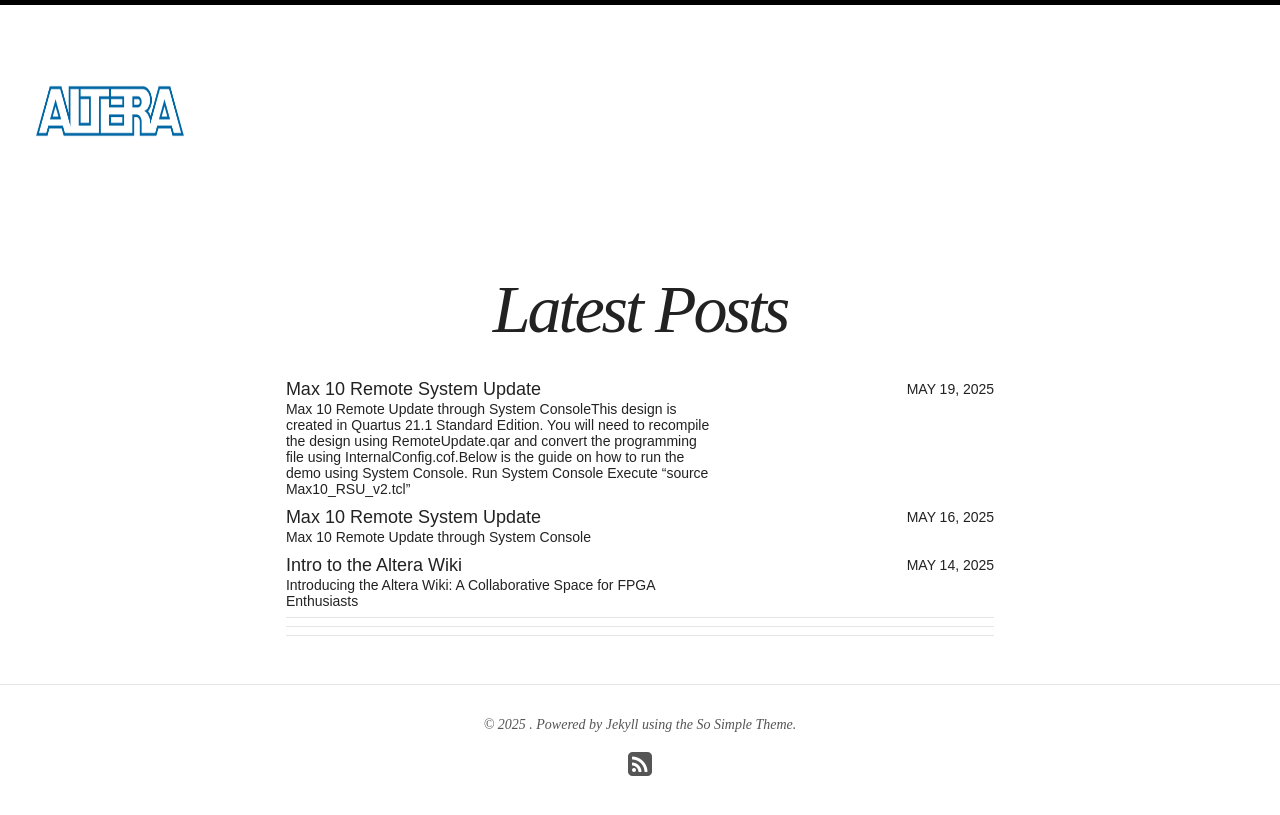
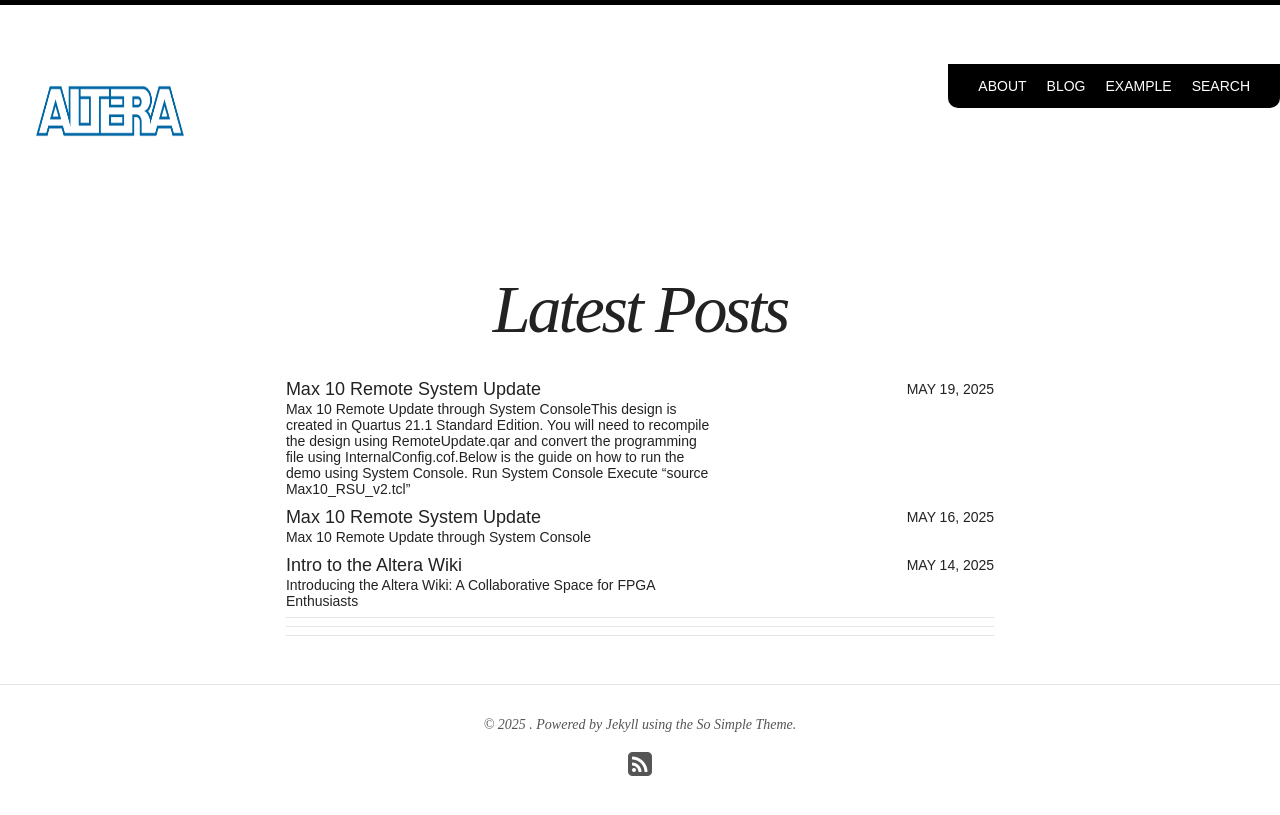
Before and after one commit to fpga-wiki/fpga-wiki.github.io, a Jekyll site: the page built from index.html, in a window 1280 px wide. Shown: the top 815 px of the page. Built offline with Jekyll 4.4.1, drawn with Linux system fonts in a browser that asks for light colours; nearby versions of some CDN libraries.

Commit message:
Update _navigation.scss

```diff
--- a/_sass/_navigation.scss
+++ b/_sass/_navigation.scss
@@ -74,7 +74,10 @@
    ========================================================================== */
 
 #site-nav {
-  display: none;
+  display: flex;
+  gap: 15px;
+  padding: 0;
+  margin: 0;
   z-index: 5;
 
   @include media($medium) {
@@ -97,6 +100,8 @@
 
     li {
       float: none;
+      text-decoration: none;
+      padding: 8px 12px;
 
       @include media($medium) {
         float: left;
```
